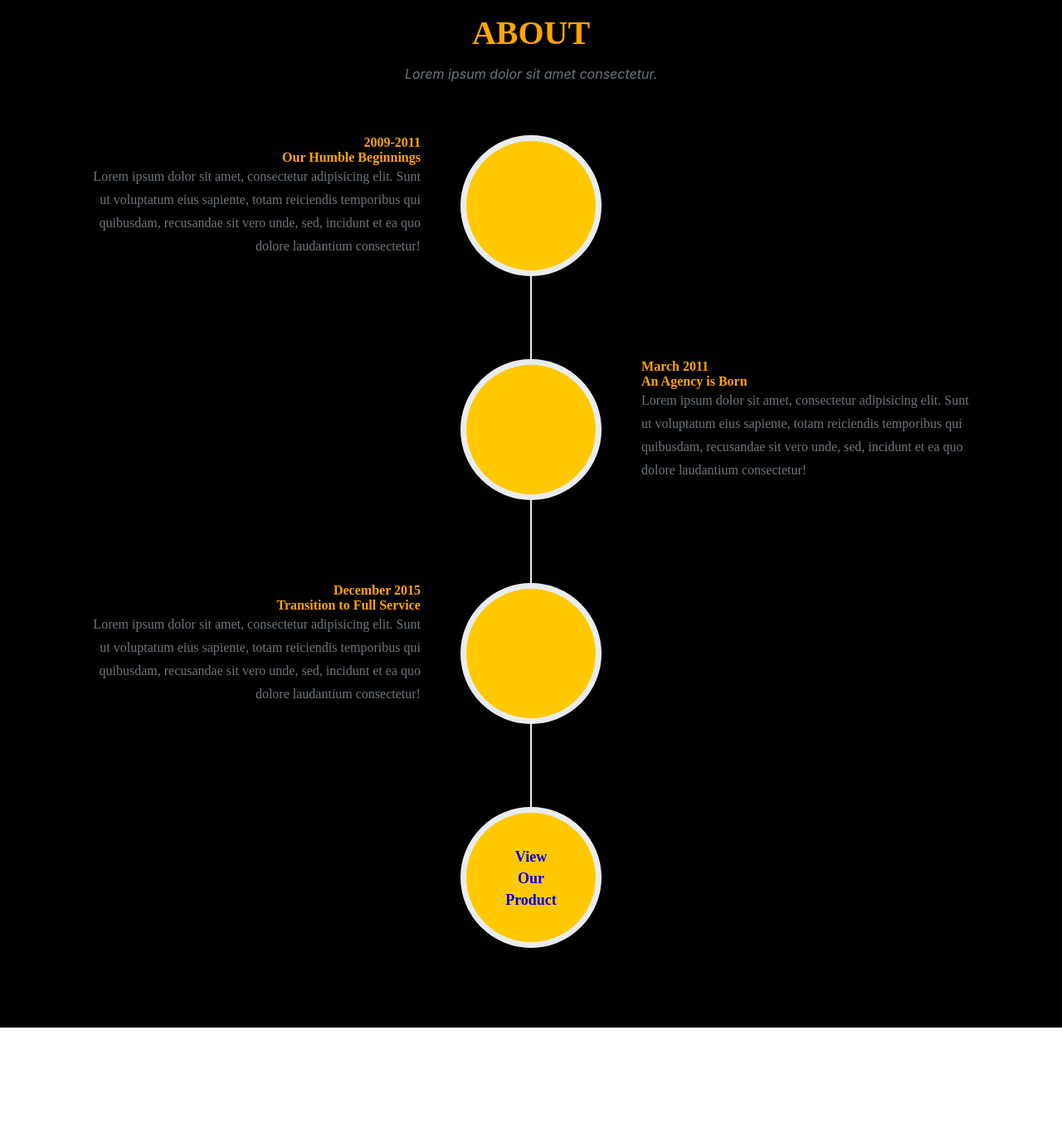
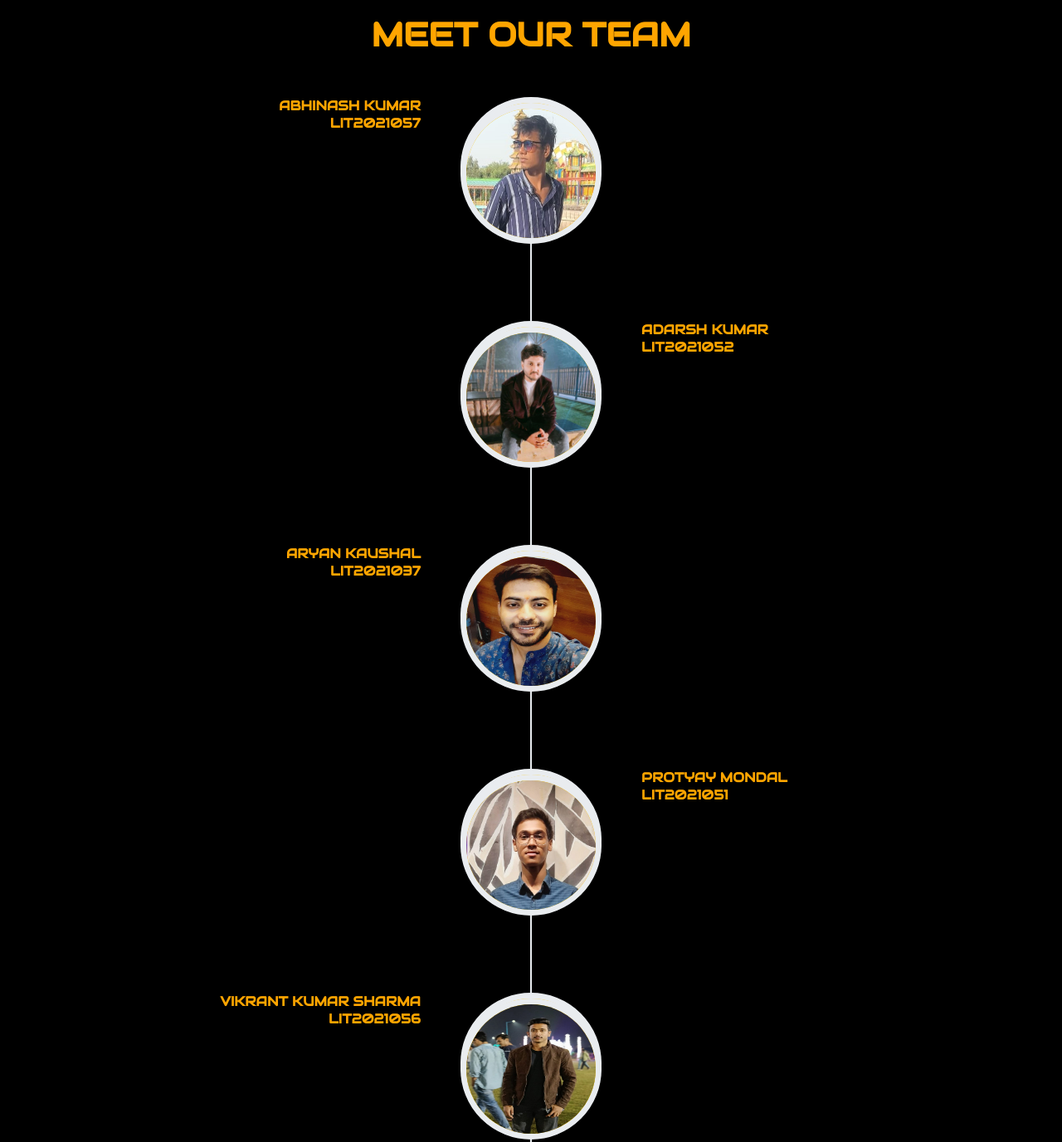
Before and after one commit to adarsh3002/IZRAF_mid, a website: page src/about.html in a window 1280 px wide. Shown: the part 80-1457 px from the top of the page at 83% size. Before the commit the page ends 1319 px from the top, so only its background shows below. Drawn offline with Linux system fonts and the light colour scheme.

Commit message:
about section complete

```diff
--- a/src/about.html
+++ b/src/about.html
@@ -1,64 +1,99 @@
 <!DOCTYPE html>
 <html lang="en">
+
 <head>
     <meta charset="UTF-8">
     <meta name="viewport" content="width=device-width, initial-scale=1.0">
     <title>About</title>
     <link rel="stylesheet" href="css/style4.css">
 </head>
+
 <body>
 
     <section class="page-section" id="about">
         <div class="container" id="cont">
             <div class="text-center">
-                <h2 class="section-heading text-uppercase">About</h2>
-                <h3 class="section-subheading text-muted">Lorem ipsum dolor sit amet consectetur.</h3>
+                <h2 class="section-heading text-uppercase" style="margin-bottom: 50px;">Meet Our Team</h2>
+
             </div>
             <ul class="timeline">
                 <li>
-                    <div class="timeline-image"></div>
+                    <div class="timeline-image">
+                        <img src="logos/gp/abhinash_new.jpg" alt="abhi" class="timeline-image">
+                    </div>
                     <div class="timeline-panel">
                         <div class="timeline-heading">
-                            <h4>2009-2011</h4>
-                            <h4 class="subheading">Our Humble Beginnings</h4>
+                            <h4>ABHINASH KUMAR</h4>
+                            <h4 class="subheading">LIT2021057</h4>
                         </div>
-                        <div class="timeline-body"><p class="text-muted">Lorem ipsum dolor sit amet, consectetur adipisicing elit. Sunt ut voluptatum eius sapiente, totam reiciendis temporibus qui quibusdam, recusandae sit vero unde, sed, incidunt et ea quo dolore laudantium consectetur!</p></div>
+                        <!-- <div class="timeline-body"><p class="text-muted">Lorem ipsum dolor sit amet, consectetur adipisicing elit. Sunt ut voluptatum eius sapiente, totam reiciendis temporibus qui quibusdam, recusandae sit vero unde, sed, incidunt et ea quo dolore laudantium consectetur!</p></div> -->
                     </div>
                 </li>
                 <li class="timeline-inverted">
-                    <div class="timeline-image"></div>
+                    <div class="timeline-image">
+                        <img src="logos/gp/adarsh.jpg" alt="adarsh" class="timeline-image">
+                    </div>
                     <div class="timeline-panel">
                         <div class="timeline-heading">
-                            <h4>March 2011</h4>
-                            <h4 class="subheading">An Agency is Born</h4>
+                            <h4>ADARSH KUMAR</h4>
+                            <h4 class="subheading">LIT2021052</h4>
                         </div>
-                        <div class="timeline-body"><p class="text-muted">Lorem ipsum dolor sit amet, consectetur adipisicing elit. Sunt ut voluptatum eius sapiente, totam reiciendis temporibus qui quibusdam, recusandae sit vero unde, sed, incidunt et ea quo dolore laudantium consectetur!</p></div>
+                        <!-- <div class="timeline-body"><p class="text-muted">Lorem ipsum dolor sit amet, consectetur adipisicing elit. Sunt ut voluptatum eius sapiente, totam reiciendis temporibus qui quibusdam, recusandae sit vero unde, sed, incidunt et ea quo dolore laudantium consectetur!</p></div> -->
                     </div>
                 </li>
                 <li>
-                    <div class="timeline-image"></div>
+                    <div class="timeline-image">
+                        <img src="logos/gp/aryan_new.jpg" alt="aryan" class="timeline-image">
+                    </div>
                     <div class="timeline-panel">
                         <div class="timeline-heading">
-                            <h4>December 2015</h4>
-                            <h4 class="subheading">Transition to Full Service</h4>
+                            <h4>ARYAN KAUSHAL</h4>
+                            <h4 class="subheading">LIT2021037</h4>
                         </div>
-                        <div class="timeline-body"><p class="text-muted">Lorem ipsum dolor sit amet, consectetur adipisicing elit. Sunt ut voluptatum eius sapiente, totam reiciendis temporibus qui quibusdam, recusandae sit vero unde, sed, incidunt et ea quo dolore laudantium consectetur!</p></div>
+                        <!-- <div class="timeline-body"><p class="text-muted">Lorem ipsum dolor sit amet, consectetur adipisicing elit. Sunt ut voluptatum eius sapiente, totam reiciendis temporibus qui quibusdam, recusandae sit vero unde, sed, incidunt et ea quo dolore laudantium consectetur!</p></div> -->
+                    </div>
+                </li>
+                <li class="timeline-inverted">
+                    <div class="timeline-image">
+                        <img src="logos/gp/protyay.jpg" alt="protyay" class="timeline-image">
+                    </div>
+                    <div class="timeline-panel">
+                        <div class="timeline-heading">
+                            <h4>PROTYAY MONDAL</h4>
+                            <h4 class="subheading">LIT2021051</h4>
+                        </div>
+                        <!-- <div class="timeline-body"><p class="text-muted">Lorem ipsum dolor sit amet, consectetur adipisicing elit. Sunt ut voluptatum eius sapiente, totam reiciendis temporibus qui quibusdam, recusandae sit vero unde, sed, incidunt et ea quo dolore laudantium consectetur!</p></div> -->
+                    </div>
+                </li>
+                <li>
+                    <div class="timeline-image">
+                        <img src="logos/gp/vikrant.jpg" alt="vikrant" class="timeline-image">
+                    </div>
+                    <div class="timeline-panel">
+                        <div class="timeline-heading">
+                            <h4>VIKRANT KUMAR SHARMA</h4>
+                            <h4 class="subheading">LIT2021056</h4>
+                        </div>
+                        <!-- <div class="timeline-body"><p class="text-muted">Lorem ipsum dolor sit amet, consectetur adipisicing elit. Sunt ut voluptatum eius sapiente, totam reiciendis temporibus qui quibusdam, recusandae sit vero unde, sed, incidunt et ea quo dolore laudantium consectetur!</p></div> -->
                     </div>
                 </li>
 
                 <li class="timeline-inverted">
                     <div class="timeline-image">
-                   <a style="text-decoration:none;"href="index.html">     <h4>
-                             View
-                             <br>
-                             Our
-                            <br>
-                            Product
-                     </h4></a>
+                        <a style="text-decoration:none;" href="index.html">
+                            <h4>
+                                View
+                                <br>
+                                Our
+                                <br>
+                                Product
+                            </h4>
+                        </a>
                     </div>
                 </li>
             </ul>
         </div>
     </section>
 </body>
+
 </html>
--- a/src/css/style4.css
+++ b/src/css/style4.css
@@ -1,7 +1,14 @@
+@import url('https://fonts.googleapis.com/css2?family=Audiowide&family=Roboto+Serif:wght@300;400&display=swap');
+
 
 *, *::before, *::after {
     margin: 0;
     padding: 0;box-sizing: border-box;
+}
+body{
+  font-family: "Audiowide", sans-serif;
+    font-weight: 400;
+    font-style: normal;
 }
 div {
     display: block;
```
Also changed, not shown: src/consumer.html (+8 -13 lines), src/seller.html (+8 -12 lines), src/logos/gp/abhinash.jpg (added), src/logos/gp/abhinash_new.jpg (added), src/logos/gp/adarsh.jpg (added), src/logos/gp/aryan.jpg (added), src/logos/gp/aryan_new.jpg (added), src/logos/gp/protyay.jpg (added), src/logos/gp/vikrant.jpg (added).
